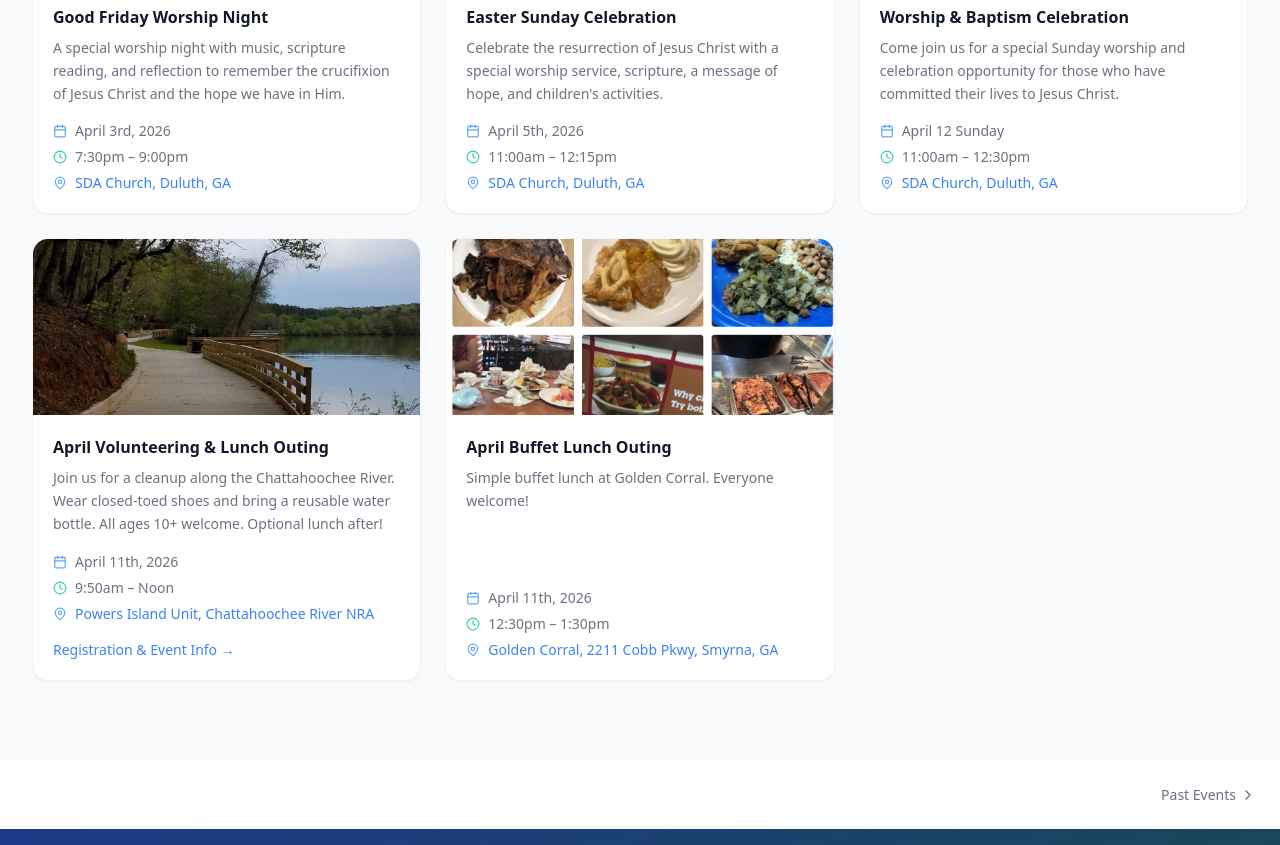
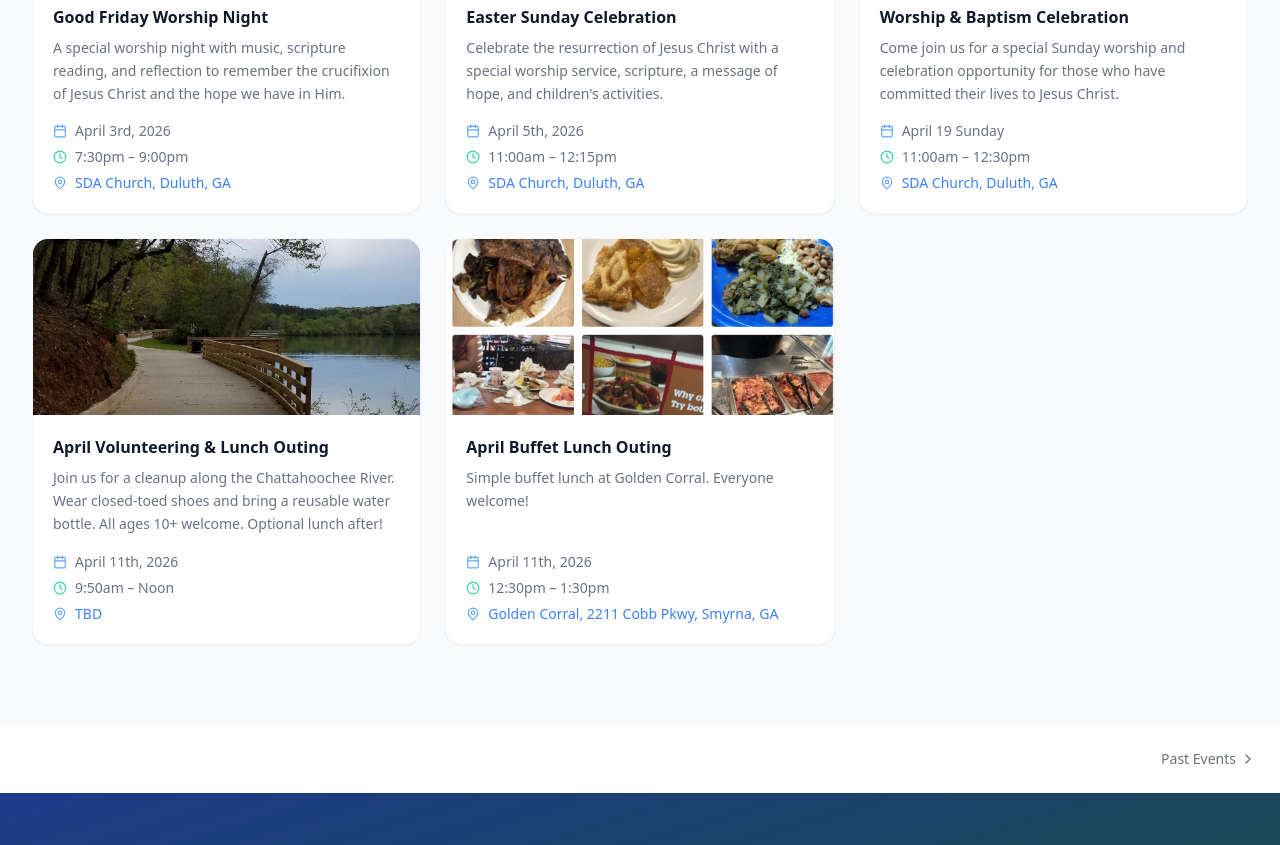
Before and after one commit to xploreout/em-0708, a React (Vite) app: page /#/events in a window 1280 px wide. Shown: the part 420-1265 px from the top of the page. Built offline with nearby package versions, Linux system fonts and the light colour scheme.

Commit message:
upd ministries

```diff
--- a/src/components/Children.tsx
+++ b/src/components/Children.tsx
@@ -64,6 +64,7 @@ const Children = () => {
               <img src={event.image} alt={event.title} className='w-full h-32 object-cover' />
               <div className='p-4 flex flex-col flex-1'>
                 <h3 className='text-base font-semibold text-gray-900 mb-2 leading-snug'>{event.title}</h3>
+                <p className='text-sm text-gray-500 leading-relaxed mb-3'>{event.description}</p>
                 <div className='space-y-1 mt-auto'>
                   <div className='flex items-center gap-1.5 text-sm text-gray-600'>
                     <Calendar className='h-3.5 w-3.5 shrink-0' />
--- a/src/components/Events.tsx
+++ b/src/components/Events.tsx
@@ -62,7 +62,7 @@ const Events = () => {
                     )}
                   </div>
                 </div>
-                {event.registrationUrl && (
+                {/* {event.registrationUrl && (
                   <a
                     href={event.registrationUrl}
                     target='_blank'
@@ -71,20 +71,20 @@ const Events = () => {
                   >
                     Registration & Event Info →
                   </a>
-                )}
+                )} */}
               </div>
             </Link>
           ))}
         </div>
       </div>
 
-      <EventRegistrationModal
+      {/* <EventRegistrationModal
         isOpen={isModalOpen}
         onClose={() => setIsModalOpen(false)}
         selectedEvent={selectedEvent}
         allEvents={upcomingEvents}
         onRegister={() => {}}
-      />
+      /> */}
     </section>
   )
 }
--- a/src/components/Youth.tsx
+++ b/src/components/Youth.tsx
@@ -66,6 +66,7 @@ const Youth = () => {
                   <h3 className='text-base font-semibold text-gray-900 mb-2 leading-snug'>
                     {event.title}
                   </h3>
+                  <p className='text-sm text-gray-500 leading-relaxed mb-3'>{event.description}</p>
                   <div className='space-y-1 mt-auto'>
                     <div className='flex items-center gap-1.5 text-sm text-gray-600'>
                       <Calendar className='h-3.5 w-3.5 shrink-0' />
--- a/src/data/events.ts
+++ b/src/data/events.ts
@@ -78,7 +78,7 @@ export const upcomingEvents: Event[] = [
   {
     id: 6,
     title: 'Worship & Baptism Celebration',
-    date: 'April 12 Sunday',
+    date: 'April 19 Sunday',
     time: '11:00am – 12:30pm',
     location: 'SDA Church, Duluth, GA',
     mapUrl:
@@ -92,7 +92,7 @@ export const upcomingEvents: Event[] = [
     title: 'April Volunteering & Lunch Outing',
     date: 'April 11th, 2026',
     time: '9:50am – Noon',
-    location: 'Powers Island Unit, Chattahoochee River NRA',
+    location: 'TBD',
     mapUrl:
       'https://www.google.com/maps/search/?api=1&query=5450+Interstate+N+Pkwy+Sandy+Springs+GA+30328',
     description:
```
